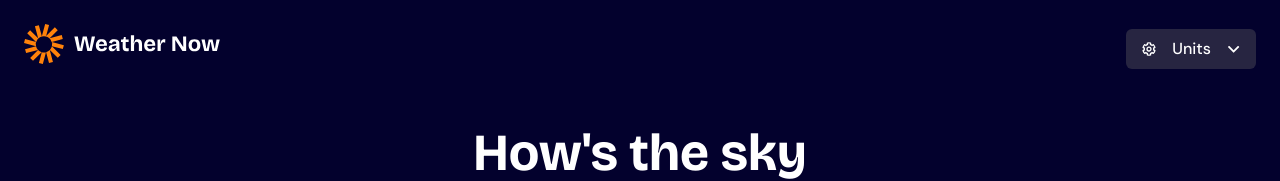
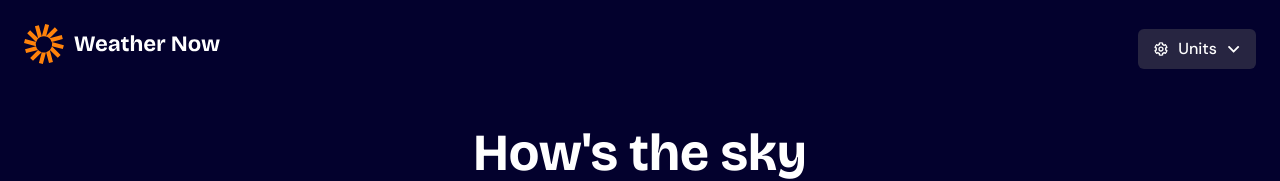
Before and after one commit to franzev/weather-app, a React (Vite) app: page / in a window 1280 px wide. Shown: the top 181 px of the page. Built offline with nearby package versions, Linux system fonts and the light colour scheme; no server answers.

Commit message:
refactor: adjust gap spacing in UnitsDropdownButton for improved layout consistency

```diff
--- a/src/components/molecules/UnitsDropdownButton/UnitsDropdownButton.module.css
+++ b/src/components/molecules/UnitsDropdownButton/UnitsDropdownButton.module.css
@@ -18,7 +18,7 @@
   .unitsButton {
     padding-inline: var(--spacing-200);
     padding-block: var(--spacing-125);
-    gap: var(--spacing-200);
+    gap: var(--spacing-125);
     font-size: 1rem;
   }
 }
```
